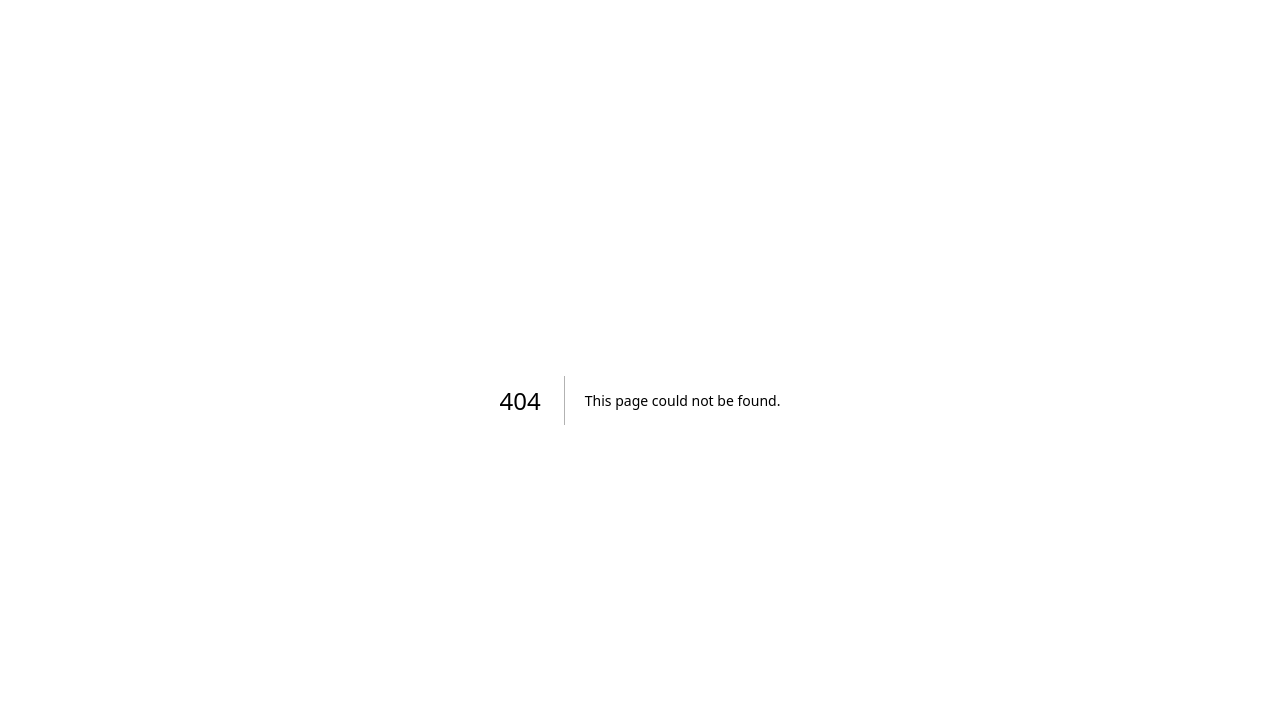
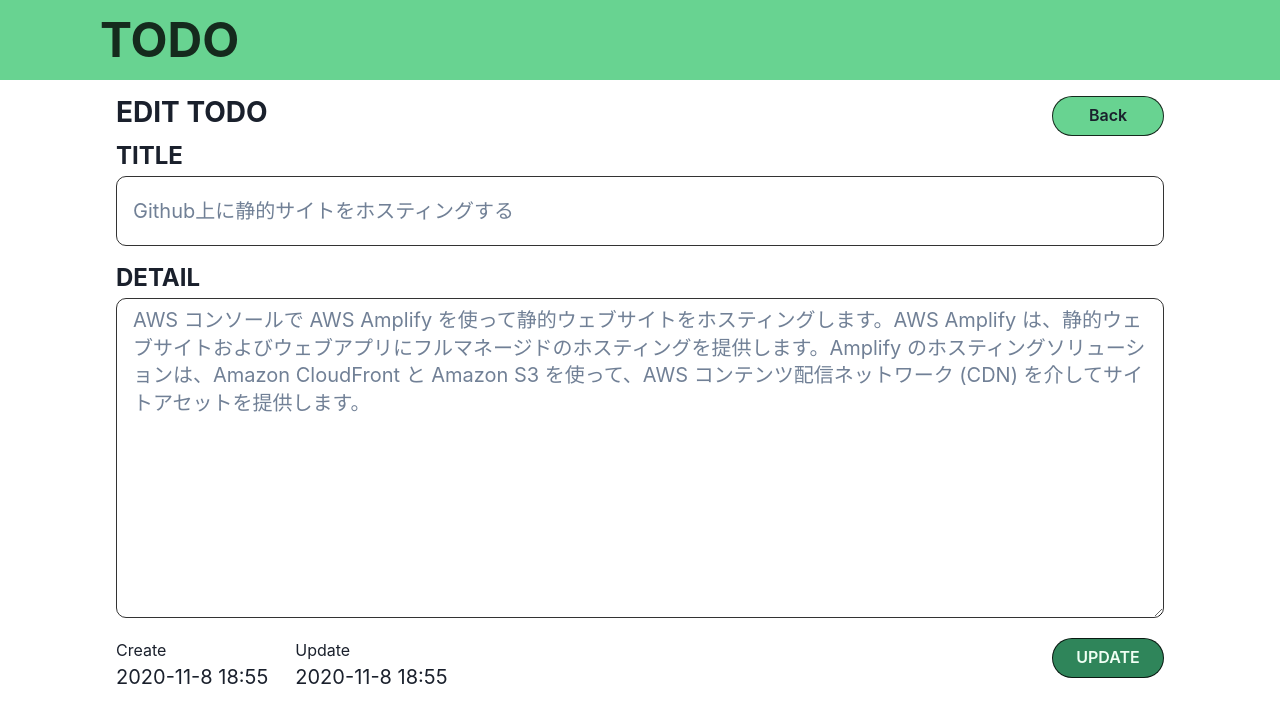
Before and after one commit to if-mentor/next_todo10, a Next.js app: page /edittodo in a window 1280 px wide. Before the commit this address had no page. Shown: the top 722 px of the page. Built offline with nearby package versions, Linux system fonts and the light colour scheme.

Commit message:
feature/edittodo 作成

```diff
--- /dev/null
+++ b/pages/edittodo.js
@@ -0,0 +1,129 @@
+import { Box,
+    Button,
+    Flex,
+    FormControl,
+    FormLabel,
+    Input,
+    Spacer,
+    Heading,
+    Textarea,
+    HStack,
+    VStack,
+    Text,
+    Container } from '@chakra-ui/react';
+import Head from 'next/head'
+
+const EditTodo =()=>{
+    return(
+        <>
+            <Box w='100%'
+                h='80px'
+                bg='green.300'
+                display='flex'
+                justifyContent='center'
+                alignItems='center'
+            >
+                <Flex
+                    w='85%'
+                    maxW='1080px'
+                >
+                    <Heading
+                        maxW='1080px'
+                        color='blackAlpha.800'
+                        fontSize='48px'
+                        fontWeight='bold'
+                    >
+                    TODO
+                    </Heading>
+                </Flex>
+            </Box>
+
+            <Container
+                w='85%'
+                maxW='1080px'
+                pt='16px'
+            >
+                <VStack>
+                    <Flex w={'100%'}>
+                        <Heading as='h2'
+                            fontSize='28px'
+                            fontWeight='bold'
+                        >
+                            EDIT TODO
+                        </Heading>
+                        <Spacer />
+                        <Button
+                            w={28}
+                            bg='green.300'
+                            rounded='full'
+                            borderWidth='1px'
+                            borderColor='blackAlpha.800'
+                        >
+                            Back
+                        </Button>
+                    </Flex>
+                    <Box w='100%'>
+                        <FormControl mb='20px'>
+                            <FormLabel
+                                fontSize='24px'
+                                fontWeight='bold'
+                                lineHeight={1}
+                            >
+                                TITLE
+                            </FormLabel>
+                            <Input
+                                h='70px'
+                                fontSize='20px'
+                                rounded='10px'
+                                type='text'
+                                borderColor='blackAlpha.800'
+                                placeholder='Github上に静的サイトをホスティングする'
+                            />
+                        </FormControl>
+                        <FormControl mb='20px'>
+                            <FormLabel
+                                fontSize='24px'
+                                fontWeight='bold'
+                                lineHeight={1}
+                            >
+                                DETAIL
+                            </FormLabel>
+                            <Textarea
+                                h='320px'
+                                rounded='10px'
+                                borderColor='blackAlpha.800'
+                                fontSize='20px'
+                                placeholder='AWS コンソールで AWS Amplify を使って静的ウェブサイトをホスティングします。AWS Amplify は、静的ウェブサイトおよびウェブアプリにフルマネージドのホスティングを提供します。Amplify のホスティングソリューションは、Amazon CloudFront と Amazon S3 を使って、AWS コンテンツ配信ネットワーク (CDN) を介してサイトアセットを提供します。'
+                            >
+
+                            </Textarea>
+                        </FormControl>
+
+                        <Flex mt={1}>
+                            <Flex direction ='column' mr={27}>
+                                <Text>Create</Text>
+                                <Text fontSize='20px'>2020-11-8 18:55</Text>
+                            </Flex>
+                            <Flex direction ='column'>
+                                <Text>Update</Text>
+                                <Text fontSize='20px'>2020-11-8 18:55</Text>
+                            </Flex>
+                            <Spacer />
+                            <Button
+                                w={28}
+                                bg='green.600'
+                                rounded='full'
+                                color='green.50'
+                                borderWidth='1px'
+                                borderColor='blackAlpha.800'
+                            >
+                                UPDATE
+                            </Button>
+                        </Flex>
+                    </Box>
+                </VStack>
+            </Container>
+        </>
+    )
+}
+export default EditTodo;
```
